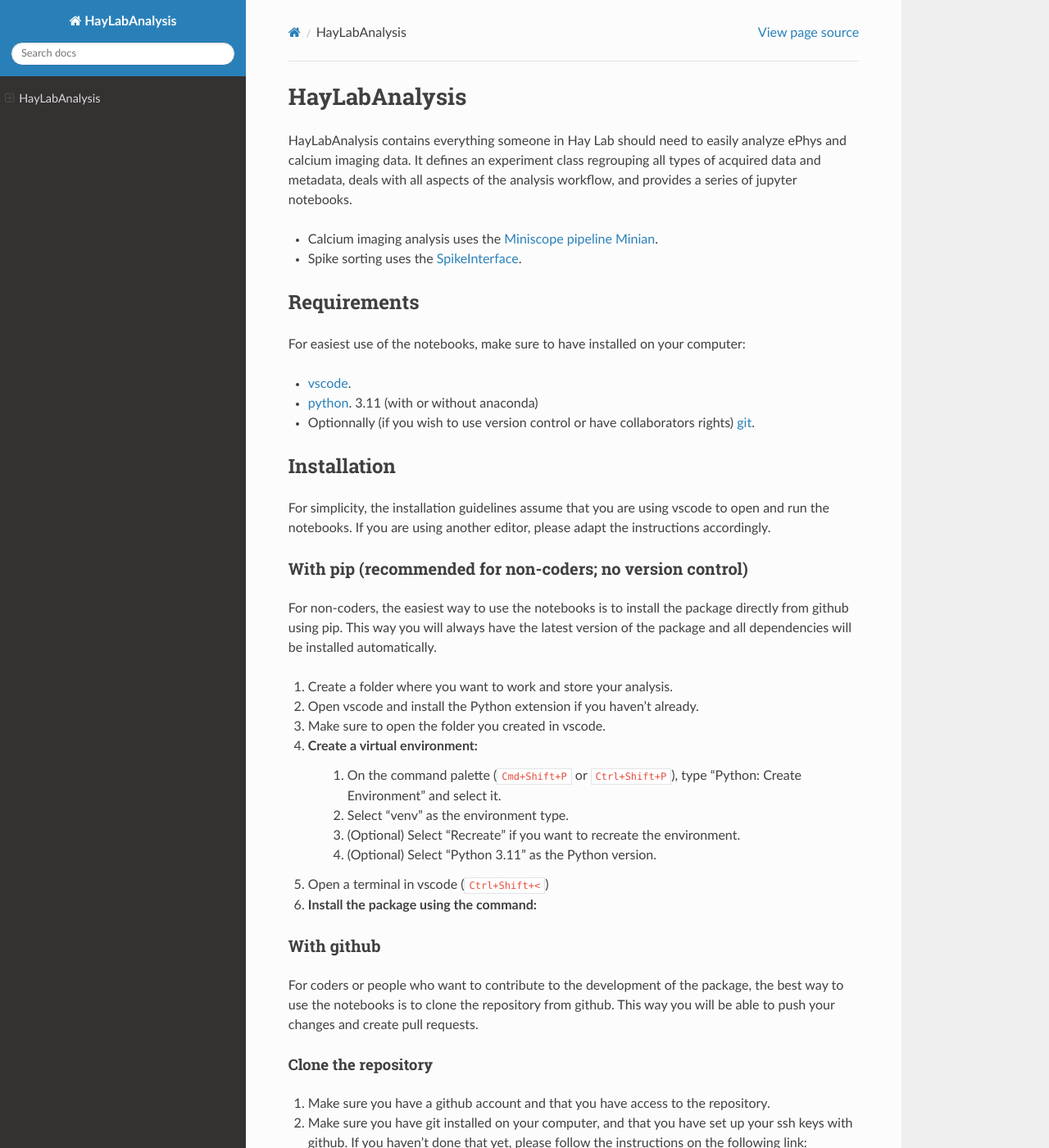
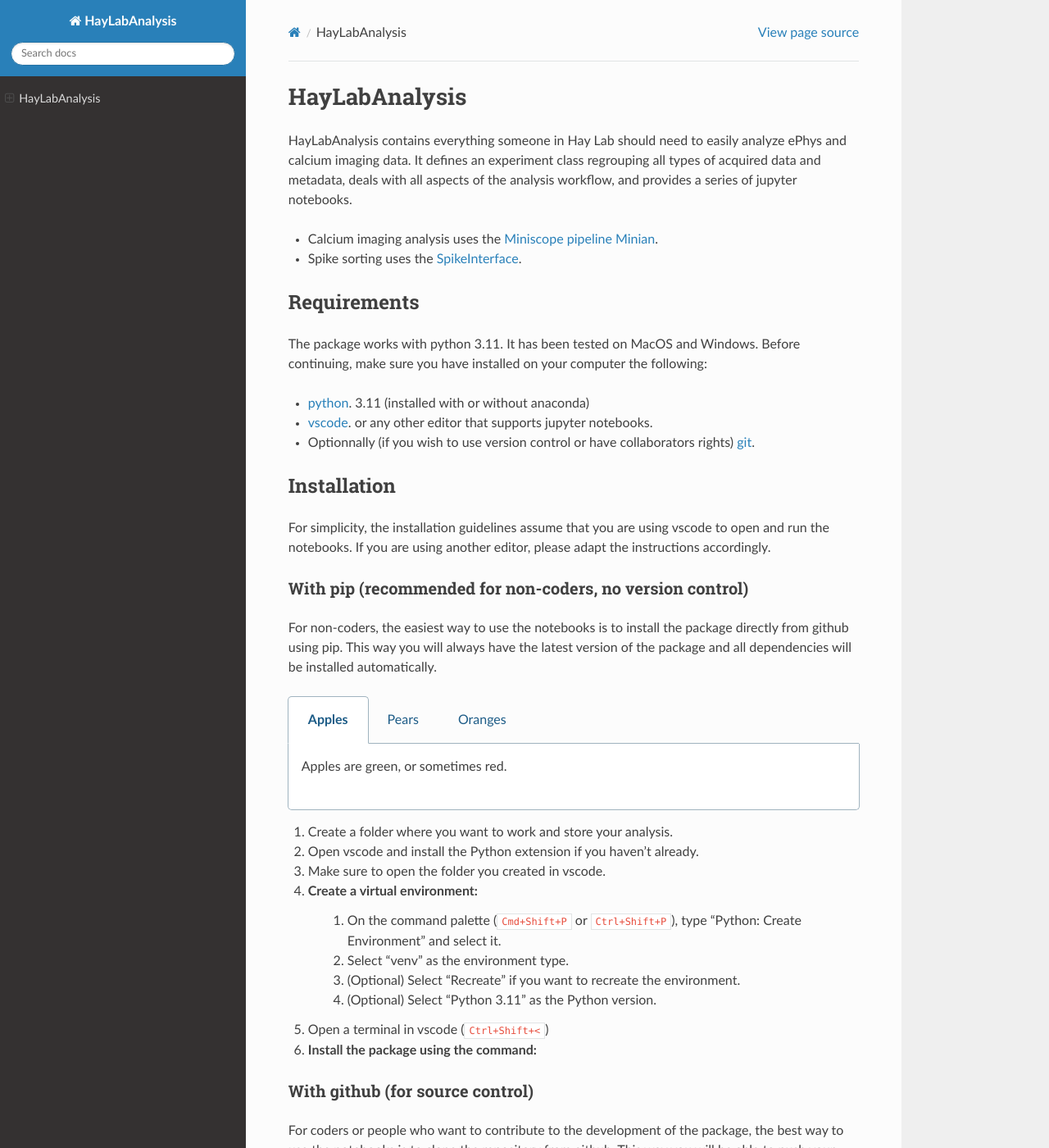
Before and after one commit to melodieborel/HayLabAnalysis, a Sphinx documentation site: the page built from docs/index.rst, in a window 1280 px wide and 1400 px high. Shown: the whole window at 82% size. Built offline with Sphinx 7.4.7 and the Read the Docs theme 3.1.0, drawn with Linux system fonts in a browser that asks for light colours.

Commit message:
allow tabs in docs

```diff
--- a/README.rst
+++ b/README.rst
@@ -13,14 +13,15 @@
 Requirements
 ------------
 
-For easiest use of the notebooks, make sure to have installed on your computer:
+The package works with python 3.11. It has been tested on MacOS and Windows. Before continuing, make sure you have installed on your computer the following:
 
-* `vscode`_.
-* `python`_. 3.11 (with or without anaconda)
+* `python`_. 3.11 (installed with or without anaconda)
+* `vscode`_. or any other editor that supports jupyter notebooks.
+
 * Optionnally (if you wish to use version control or have collaborators rights) `git`_.
 
+.. _python: https://realpython.com/installing-python/
 .. _vscode: https://code.visualstudio.com/
-.. _python: hhttps://realpython.com/installing-python/
 .. _git: https://git-scm.com/downloads
 
 
@@ -28,9 +29,23 @@
 ------------
 For simplicity, the installation guidelines assume that you are using vscode to open and run the notebooks. If you are using another editor, please adapt the instructions accordingly.
 
-With pip (recommended for non-coders; no version control)
+With pip (recommended for non-coders, no version control)
 ^^^^^^^^^^^^^^^^^^^^^^^^^^^^^^^^^^^^^^^^^^^^^^^^^^^^^^^^^
 For non-coders, the easiest way to use the notebooks is to install the package directly from github using pip. This way you will always have the latest version of the package and all dependencies will be installed automatically.
+
+.. tabs::
+
+   .. tab:: Apples
+
+      Apples are green, or sometimes red.
+
+   .. tab:: Pears
+
+      Pears are green.
+
+   .. tab:: Oranges
+
+      Oranges are orange.
 
 #. Create a folder where you want to work and store your analysis.
 #. Open vscode and install the Python extension if you haven't already.
@@ -46,8 +61,8 @@
         pip install git+https://github.com/melodieborel/HayLabAnalysis.git
 
 
-With github
-^^^^^^^^^^^
+With github (for source control)
+^^^^^^^^^^^^^^^^^^^^^^^^^^^^^^^^
 For coders or people who want to contribute to the development of the package, the best way to use the notebooks is to clone the repository from github. This way you will be able to push your changes and create pull requests.
 
 Clone the repository
--- a/docs/conf.py
+++ b/docs/conf.py
@@ -35,6 +35,7 @@
     "sphinx.ext.autosummary",
     "sphinx.ext.intersphinx",
     'sphinx_copybutton',
+    'sphinx_tabs.tabs',
 ]
 
 intersphinx_mapping = {
```
Also changed, not shown: docs/requirements.txt (+7 -1 lines), 1 other file.
